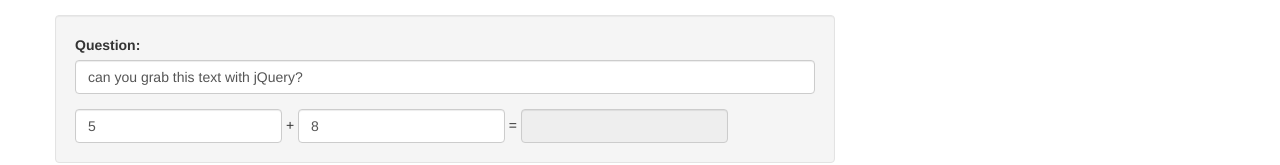
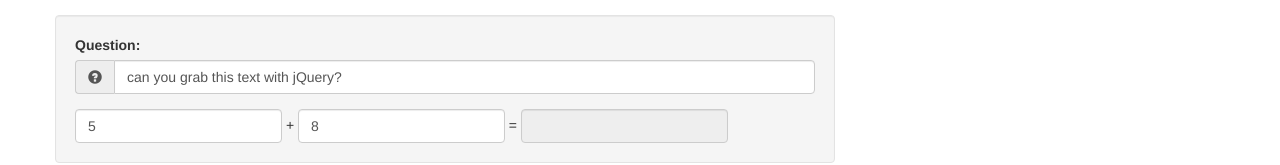
Before and after one commit to vahyno/jquery-playground-lab, a plain HTML site: page index.html in a window 1280 px wide. Shown: the part 343-508 px from the top of the page. Drawn offline with nearby package versions, Linux system fonts and the light colour scheme.

Commit message:
add question mark to input

```diff
--- a/index.html
+++ b/index.html
@@ -41,7 +41,12 @@
         <div class="col-md-8 well">
           <div class="form-group">
             <label for="question">Question:</label>
-            <input type="text" class="form-control" id="question" value="can you grab this text with jQuery?">
+            <div class="input-group">
+              <span class="input-group-addon" id="q-addon">
+                <span class="glyphicon glyphicon-question-sign" aria-hidden="true"></span>
+              </span>
+              <input type="text" class="form-control" id="question" value="can you grab this text with jQuery?" placeholder="Username" aria-describedby="q-addon">
+            </div>
           </div>
           <div class="form-inline">
             <input class="form-control add-me">
```
